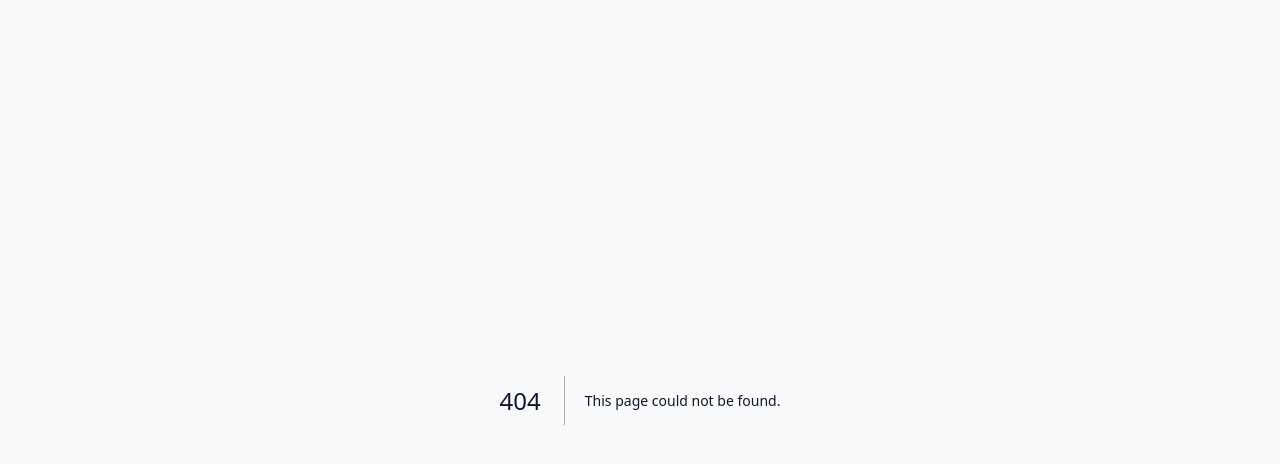
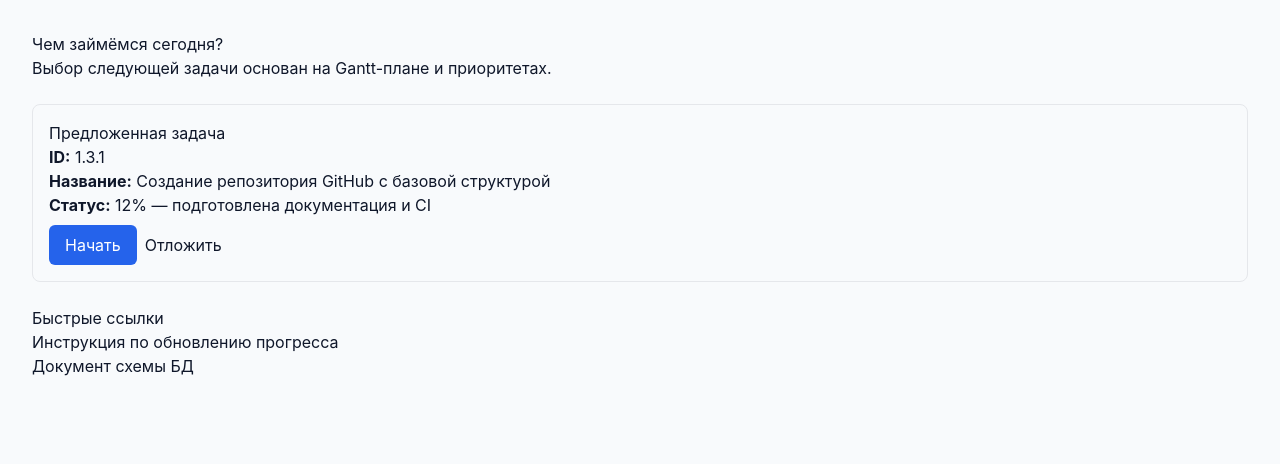
Before and after one commit to HackCtrl/CyberWhale-Universe, a Next.js app in the folder mvp-starter/: page /today in a window 1280 px wide. Before the commit this address had no page. Shown: the top 464 px of the page. Built offline with nearby package versions, Linux system fonts and the light colour scheme.

Commit message:
feat(ui): add Today page skeleton (mvp-starter/app/today/page.tsx)

```diff
--- /dev/null
+++ b/mvp-starter/app/today/page.tsx
@@ -0,0 +1,32 @@
+"use client"
+import React from "react"
+
+export default function TodayPage() {
+  return (
+    <main style={{padding: '2rem', fontFamily: 'Inter, system-ui, sans-serif'}}>
+      <h1>Чем займёмся сегодня?</h1>
+      <p>Выбор следующей задачи основан на Gantt-плане и приоритетах.</p>
+
+      <section style={{marginTop: '1.5rem'}}>
+        <div style={{border: '1px solid #e5e7eb', padding: '1rem', borderRadius: 8}}>
+          <h2>Предложенная задача</h2>
+          <p><strong>ID:</strong> 1.3.1</p>
+          <p><strong>Название:</strong> Создание репозитория GitHub с базовой структурой</p>
+          <p><strong>Статус:</strong> 12% — подготовлена документация и CI</p>
+          <div style={{marginTop: '0.5rem'}}>
+            <button style={{background: '#2563eb', color: '#fff', padding: '0.5rem 1rem', borderRadius: 6, border: 'none'}}>Начать</button>
+            <button style={{marginLeft: 8}}>Отложить</button>
+          </div>
+        </div>
+      </section>
+
+      <section style={{marginTop: '1.5rem'}}>
+        <h3>Быстрые ссылки</h3>
+        <ul>
+          <li><a href="/docs/PROGRESS_UPDATE.md">Инструкция по обновлению прогресса</a></li>
+          <li><a href="/docs/DB_SCHEMA.md">Документ схемы БД</a></li>
+        </ul>
+      </section>
+    </main>
+  )
+}
```
